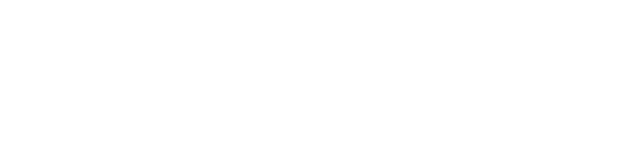
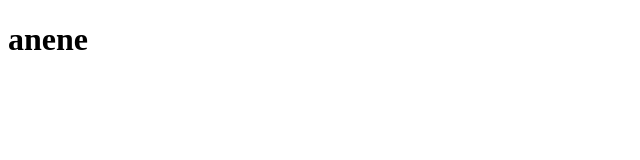
Before and after one commit to Qullinius/Test1488, a plain HTML site: page index.html in a window 1280 px wide. Shown: the whole page, without its empty margins (0-640 px from the left). Drawn offline with Linux system fonts and the light colour scheme.

Commit message:
create h1

```diff
--- a/index.html
+++ b/index.html
@@ -5,6 +5,6 @@
     <title>Document</title>
 </head>
 <body>
-
+    <h1>anene</h1>
 </body>
 </html>
```
